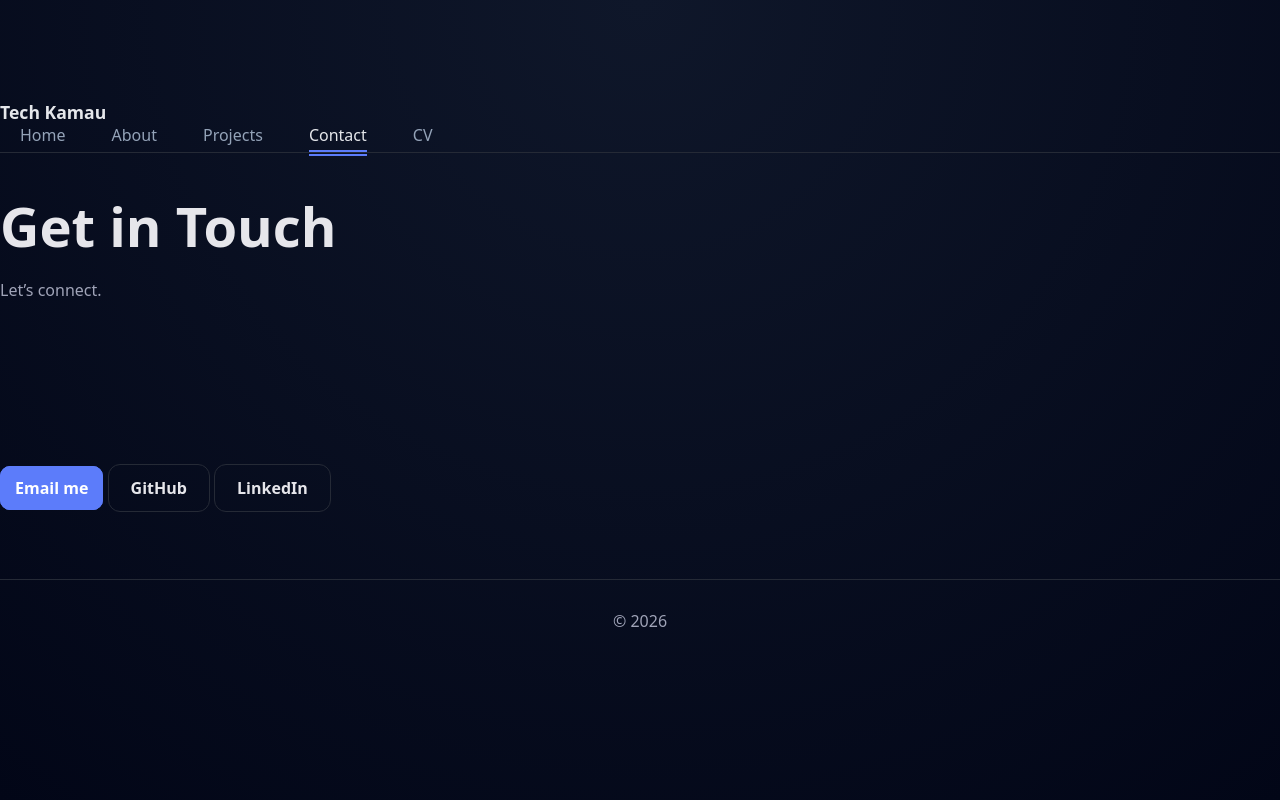
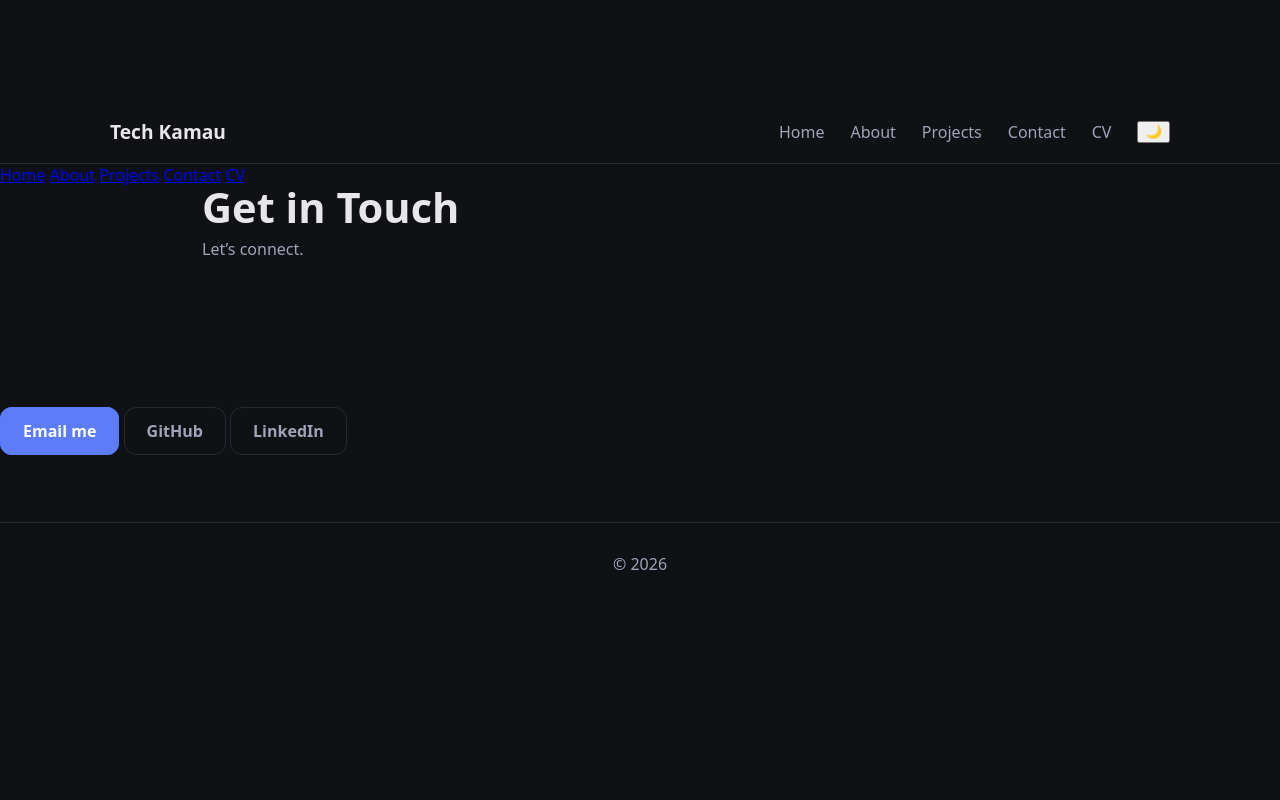
Before and after one commit to oness12/kamau-portofolio, a Flask app: page /contact in a window 1280 px wide. Run offline with Flask 3, Linux system fonts and the light colour scheme.

Commit message:
update the website

```diff
--- a/app.py
+++ b/app.py
@@ -201,6 +201,25 @@ def upload_cv():
 
     return redirect("/admin")
 
+@app.route("/admin/edit-description", methods=["POST"])
+def edit_description():
+    if not session.get("admin"):
+        abort(403)
+
+    filename = request.form.get("filename")
+    description = request.form.get("description", "").strip()
+
+    if not filename:
+        abort(400)
+
+    descriptions = load_descriptions()
+    descriptions[filename] = description
+
+    with open(PROJECT_DESCRIPTIONS_JSON, "w") as f:
+        json.dump(descriptions, f, indent=2)
+
+    return redirect("/admin")
+
 # =========================
 # SERVER
 # =========================
--- a/static/style.css
+++ b/static/style.css
@@ -126,6 +126,29 @@ body {
   color: var(--muted);
 }
 
+/* ================= HERO CONTENT TUNING ================= */
+.hero-content {
+  max-width: 900px;
+  margin: 0 auto;
+  text-align: left;
+  padding: 0 12px;
+}
+
+.hero-content h1,
+.hero-name {
+  font-size: clamp(1.8rem, 4.5vw, 2.6rem);
+  margin: 0 0 8px;
+  line-height: 1.05;
+  color: var(--text);
+}
+
+.hero-content p,
+.hero-role {
+  margin: 0;
+  color: var(--muted);
+  font-size: 1rem;
+}
+
 /* ================= BUTTONS ================= */
 
 .btn-row {
@@ -147,6 +170,24 @@ body {
   background: var(--primary);
   border-color: var(--primary);
   color: #fff;
+}
+
+/* ================= BUTTON VARIANTS ================= */
+.btn.secondary {
+  background: transparent;
+  border-color: var(--border);
+  color: var(--muted);
+}
+
+.btn.secondary:hover {
+  color: var(--text);
+  border-color: var(--primary);
+}
+
+.btn.danger {
+  background: transparent;
+  border-color: transparent;
+  color: #f87171;
 }
 
 /* ================= SECTIONS ================= */
@@ -212,261 +352,7 @@ body {
   .btn-row {
     flex-direction: column;
   }
-}
-/* ================= ANIMATED ROLE ================= */
 
-.animated-role {
-  opacity: 0;
-  transform: translateY(10px);
-  animation: fadeSlide 0.8s ease forwards;
-}
-
-@keyframes fadeSlide {
-  to {
-    opacity: 1;
-    transform: translateY(0);
-  }
-}
-
-/* ================= CORE STRENGTH CARDS ================= */
-
-.strength-grid {
-  display: grid;
-  grid-template-columns: repeat(auto-fit, minmax(220px, 1fr));
-  gap: 24px;
-}
-
-.strength-card {
-  background: var(--bg-alt);
-  border: 1px solid var(--border);
-  border-radius: var(--radius);
-  padding: 22px;
-  transition: transform 0.3s ease;
-}
-
-.strength-card:hover {
-  transform: translateY(-6px);
-}
-
-.strength-card h4 {
-  margin-bottom: 8px;
-}
-
-/* ================= PIE CHART ================= */
-
-.chart-wrapper {
-  max-width: 420px;
-  margin: 0 auto;
-}
-/* ================= CONTAINER & PADDING ================= */
-
-.container {
-  max-width: 1100px;
-  margin: 0 auto;
-  padding: 0 24px;
-}
-
-/* ================= PROJECT CARDS ================= */
-
-.projects-grid {
-  display: grid;
-  grid-template-columns: repeat(auto-fit, minmax(260px, 1fr));
-  gap: 24px;
-}
-
-.project-card {
-  display: flex;
-  gap: 16px;
-  background: var(--bg-alt);
-  border: 1px solid var(--border);
-  border-radius: 14px;
-  padding: 20px;
-  transition: transform 0.3s ease, box-shadow 0.3s ease;
-}
-
-.project-card:hover {
-  transform: translateY(-6px);
-  box-shadow: 0 12px 30px rgba(0,0,0,0.25);
-}
-
-.project-header {
-  display: flex;
-  align-items: center;
-  gap: 12px;
-  margin-bottom: 10px;
-}
-
-.project-header h3 {
-  font-size: 1rem;
-  margin: 0;
-}
-
-/* ================= FILE TYPE ICONS ================= */
-
-.file-icon {
-  width: 36px;
-  height: 36px;
-  border-radius: 8px;
-  background: #334155;
-}
-
-.file-icon.csv { background: #16a34a; }
-.file-icon.xlsx { background: #15803d; }
-.file-icon.py { background: #2563eb; }
-.file-icon.sql { background: #7c3aed; }
-.file-icon.pdf { background: #dc2626; }
-.file-icon.twbx { background: #0ea5e9; }
-
-/* ================= PROJECT TEXT ================= */
-
-.project-description {
-  color: var(--muted);
-  font-size: 0.95rem;
-  margin-bottom: 12px;
-}
-
-.project-link {
-  font-weight: 600;
-  color: var(--primary);
-  text-decoration: none;
-}
-
-/* ================= NAV ACTIVE LINK ================= */
-
-.nav-links a.active {
-  color: var(--text);
-  position: relative;
-}
-
-.nav-links a.active::after {
-  content: "";
-  position: absolute;
-  left: 0;
-  bottom: -6px;
-  width: 100%;
-  height: 2px;
-  background: var(--primary);
-}
-/* ================= LAYOUT ================= */
-
-.page {
-  min-height: 100vh;
-  background: radial-gradient(circle at top, #0f172a, #020617);
-}
-
-.container {
-  max-width: 1100px;
-  margin: 0 auto;
-  padding: 80px 20px;
-}
-
-/* ================= HEADER ================= */
-
-.header {
-  border-bottom: 1px solid #1e293b;
-}
-
-.header-inner {
-  max-width: 1100px;
-  margin: 0 auto;
-  padding: 18px 20px;
-  display: flex;
-  align-items: center;
-  justify-content: space-between;
-}
-
-.brand {
-  font-weight: 700;
-  font-size: 1.1rem;
-  color: #e5e7eb;
-  text-decoration: none;
-}
-
-.nav-links a {
-  margin-left: 20px;
-  text-decoration: none;
-  color: #94a3b8;
-}
-
-.nav-links a.active {
-  color: #e5e7eb;
-  border-bottom: 2px solid #5c7cfa;
-  padding-bottom: 4px;
-}
-
-.hamburger {
-  display: none;
-  font-size: 1.5rem;
-  background: none;
-  border: none;
-  color: #e5e7eb;
-}
-
-/* ================= MOBILE MENU ================= */
-
-.mobile-menu {
-  display: none;
-  flex-direction: column;
-  background: #020617;
-  border-top: 1px solid #1e293b;
-}
-
-.mobile-menu a {
-  padding: 14px 20px;
-  color: #e5e7eb;
-  text-decoration: none;
-}
-
-.mobile-menu.open {
-  display: flex;
-}
-
-/* ================= PROJECTS ================= */
-
-.projects-grid {
-  display: grid;
-  grid-template-columns: repeat(auto-fit, minmax(260px, 1fr));
-  gap: 24px;
-  margin-top: 30px;
-}
-
-.project-card {
-  display: flex;
-  gap: 16px;
-  background: #020617;
-  border: 1px solid #1e293b;
-  border-radius: 14px;
-  padding: 20px;
-}
-
-.project-icon {
-  font-size: 2rem;
-}
-
-.project-content h3 {
-  margin: 0 0 8px;
-}
-
-.project-content p {
-  color: #94a3b8;
-  font-size: 0.95rem;
-  margin-bottom: 12px;
-}
-
-/* ================= BUTTON ================= */
-
-.btn.primary {
-  background: #5c7cfa;
-  color: white;
-  padding: 10px 14px;
-  border-radius: 10px;
-  text-decoration: none;
-  font-weight: 600;
-}
-
-/* ================= MOBILE ================= */
-
-@media (max-width: 768px) {
   .desktop-nav {
     display: none;
   }
--- a/templates/public/contact.html
+++ b/templates/public/contact.html
@@ -12,15 +12,27 @@
 
 <header class="hero">
   <nav class="nav">
-    <a href="/" class="brand">Tech Kamau</a>
-    <div class="nav-links">
-      <a href="/">Home</a>
-      <a href="/about">About</a>
-      <a href="/projects">Projects</a>
-      <a href="/contact" class="active">Contact</a>
-      <a href="/resume">CV</a>
+    <div class="nav-inner">
+      <a href="/" class="brand">Tech Kamau</a>
+      <div class="nav-links desktop-nav">
+        <a href="/">Home</a>
+        <a href="/about">About</a>
+        <a href="/projects">Projects</a>
+        <a href="/contact" class="active">Contact</a>
+        <a href="/resume">CV</a>
+        <button id="theme-toggle" aria-label="Toggle theme">🌙</button>
+      </div>
+      <button class="hamburger" id="hamburger">☰</button>
     </div>
   </nav>
+
+  <div class="mobile-menu" id="mobileMenu">
+    <a href="/">Home</a>
+    <a href="/about">About</a>
+    <a href="/projects">Projects</a>
+    <a href="/contact" class="active">Contact</a>
+    <a href="/resume">CV</a>
+  </div>
 
   <div class="hero-content">
     <h1>Get in Touch</h1>
@@ -29,9 +41,9 @@
 </header>
 
 <section class="section contact-actions">
-  <a class="btn primary" href="mailto:kamauthetech@gmail.com">Email me</a>
-  <a class="btn secondary" href="{{ contact.github }}" target="_blank">GitHub</a>
-  <a class="btn secondary" href="{{ contact.linkedin }}" target="_blank">LinkedIn</a>
+  <a class="btn primary" href="mailto:{{ contact.email }}">Email me</a>
+  <a class="btn secondary" href="{{ contact.github }}" target="_blank" rel="noopener">GitHub</a>
+  <a class="btn secondary" href="{{ contact.linkedin }}" target="_blank" rel="noopener">LinkedIn</a>
 </section>
 
 <footer class="footer">
@@ -40,5 +52,6 @@
 
 </div>
 
+<script src="{{ url_for('static', filename='main.js') }}"></script>
 </body>
 </html>
```
Also changed, not shown: other parts of static/style.css (+100 -0 lines), templates/admin/dashboard.html (+16 -1 lines).
